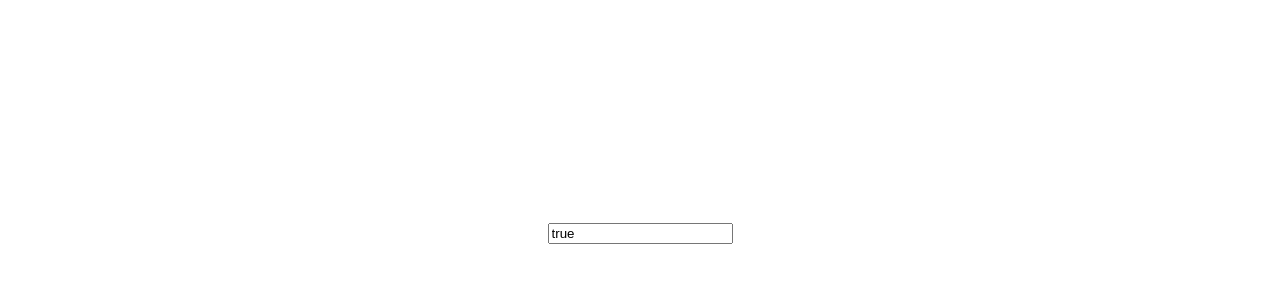
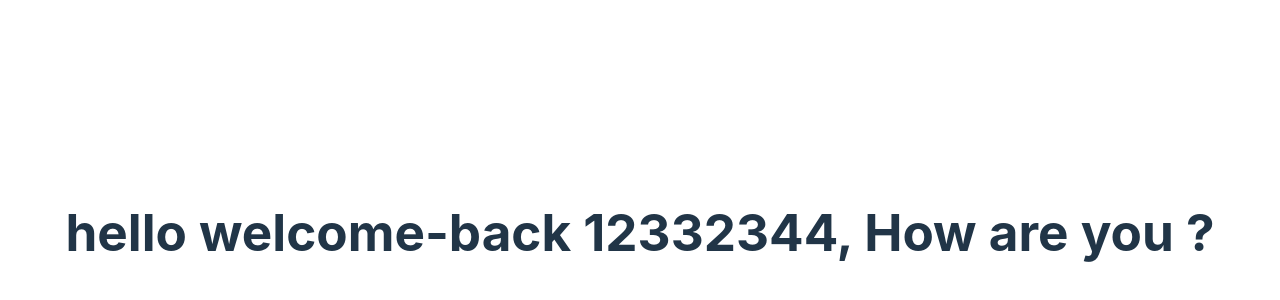
Before and after one commit to pruthvisinhvaghela/react-all-hooks, a React (Vite) app: page / in a window 1280 px wide. Shown: the part 168-468 px from the top of the page. Built offline with nearby package versions, Linux system fonts and the light colour scheme.

Commit message:
props learned

```diff
--- a/src/App.jsx
+++ b/src/App.jsx
@@ -1,11 +1,14 @@
 import "./App.css";
-import Test from "./components/Test";
+import PropsDemo from "./components/PropsDemo";
+// import Test from "./components/Test";
 // import UseStateObj from "./components/useState/UseStateObj";
 // import UseState from "./components/useState/UseState";
 function App() {
+  const arr = [1, 2, 3, 3, 2, 34, 4];
   return (
     <>
-      <Test />
+      <PropsDemo data={arr} />
+      {/* <Test /> */}
       {/* <UseState /> */}
       {/* <UseStateObj /> */}
     </>
--- /dev/null
+++ b/src/components/PropsDemo.jsx
@@ -0,0 +1,10 @@
+/* eslint-disable react/prop-types */
+const PropsDemo = (props) => {
+  return (
+    <>
+      <h1>hello welcome-back {props.data}, How are you ?</h1>
+    </>
+  );
+};
+
+export default PropsDemo;
--- a/src/components/Test.jsx
+++ b/src/components/Test.jsx
@@ -1,7 +1,18 @@
+import { useState } from "react";
+
 const Test = () => {
+  const [data, setData] = useState("");
+
   return (
     <>
-      <input type="text" name="fname" value />
+      <input
+        type="text"
+        onChange={(e) => {
+          setData(e.target.value);
+        }}
+        name="fname"
+        value={data}
+      />
     </>
   );
 };
```
